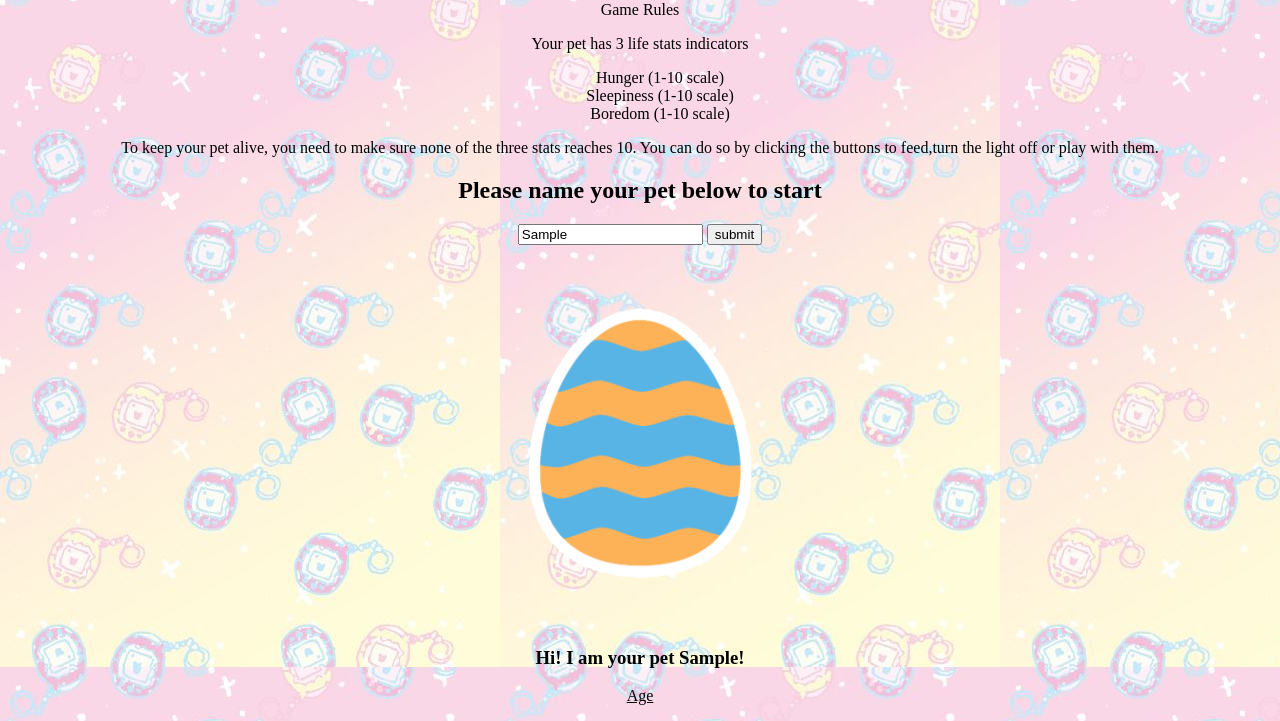
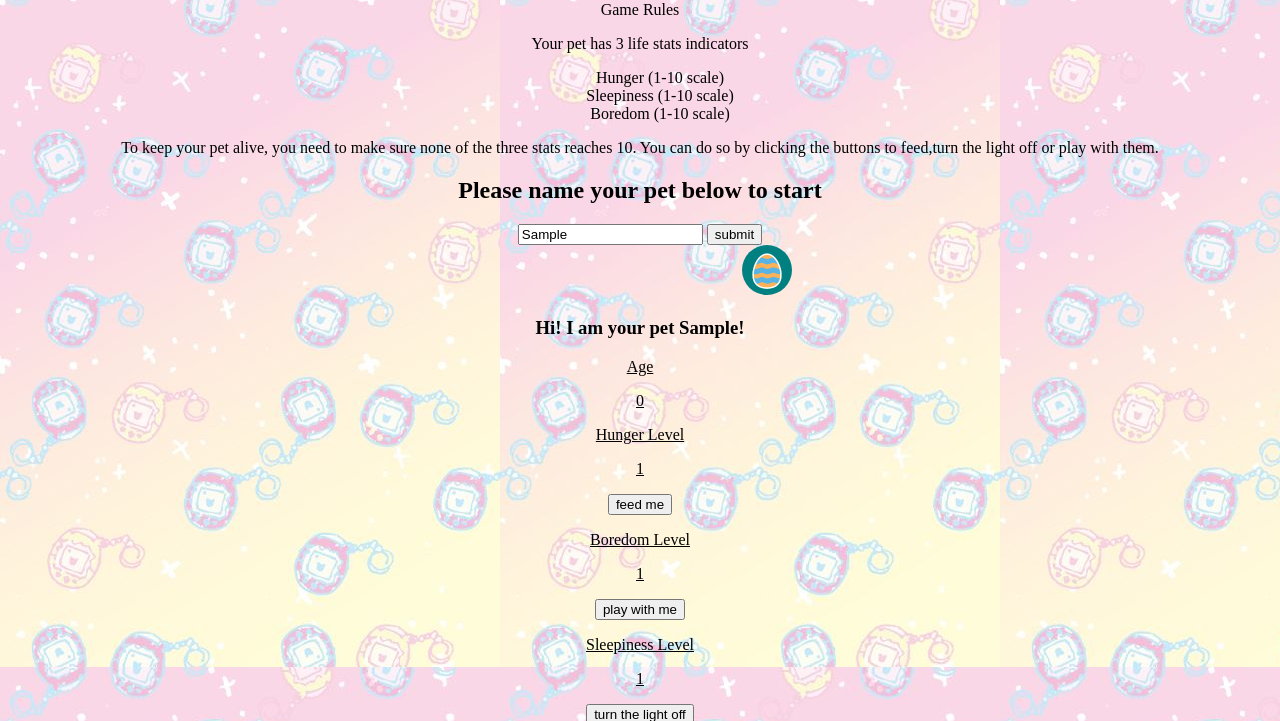
Before and after one commit to apriljsu/Tamagotchi-Mini-Project, a plain HTML site: page index.html in a window 1280 px wide. Both pictures are taken after typing "Sample" into the empty fields and a click on the button "submit". Shown: the part 79-800 px from the top of the page. Drawn offline with Linux system fonts and the light colour scheme; files whose address does not match are found by name.

Commit message:
added css keyframe and bordem function

```diff
--- a/css/style.css
+++ b/css/style.css
@@ -3,9 +3,12 @@ body {
   background-image: url("/Users/jiajiasu/Desktop/GA/HW/Tamagotchi-Mini-Project/background day.jpeg");
     }
 #egg {
-  /* position: relative; */
-  width:30%;
-  animation:mymove 3s infinite;
+  height: 50px;
+    width: 50px;
+    background: teal;
+    border-radius: 50%;
+    animation: move 3s infinite;
+    position: relative;
   }
 
 ul{
@@ -14,32 +17,18 @@ ul{
 #stats {
   text-decoration:underline;
   }
-  /* @keyframes mymove {
-    0% {
-    left: 50%;
-  }
-  25% {
-    left:0%;
+  @keyframes move {
+  0% {
+    left: 0;
   }
   50% {
-    left:50%;
-  }
-  75% {
-    left:100%;
+    left: calc(100% - 50px);
   }
   100% {
-    left:50%;
-  }
-  50% {
-    left: 100%;
-  }
-   100% {
     left: 0;
   }
-  }
-  .container{
-    outline:1px solid red;
-    position: relative;
-    width: 600px;
-    margin:0 auto;
-  } */
+}
+.container {
+width: 50%;
+margin: 0 auto;
+}
--- a/index.html
+++ b/index.html
@@ -35,8 +35,10 @@
       <input id="feed" type="button" value="feed me">
       <p class="attribute" id="boredom attribute">Boredom Level</p>
       <p class="measure" id="boredom">0</p>
+      <input id="play" type="button" value="play with me">
       <p class="attribute" id="sleepiness attribute">Sleepiness Level</p>
       <p class="measure" id="sleepiness">0</p>
+      <input id="sleep" type="button" value="turn the light off">
     </div>
     </body>
   <script type="text/javascript" src="js/app.js">
--- a/js/app.js
+++ b/js/app.js
@@ -1,4 +1,6 @@
-//1)Create an Object or Class using hunger,Sleepiness,boredom and age
+//create button variables
+
+//Create an Object or Class using hunger,Sleepiness,boredom and age
 class pet {
   constructor(name,age,hunger,boredom,sleepiness){
     this.name=name
@@ -7,9 +9,9 @@ class pet {
     this.boredom=boredom
     this.sleepiness=sleepiness
   }
-  //2) create functions for age, eat,hunger,boredom to decrement
+  //create functions for age, eat,hunger,boredom to decrement
   feed(){
-    this.hunger=this.hunger-1
+    this.hunger--
   }
   sleep(){
     this.sleepiness--
@@ -19,16 +21,16 @@ class pet {
   }
   }
 
-  //4)Instantiate your Tamagotchi (If you created a class)
+//Instantiate your Tamagotchi (If you created a class)
   const mametchi= new pet ("",0,1,1,1)
-  //add pet name
+//add pet name
   function petName(){
   petName=document.getElementById("petname").value
   document.getElementById("petdes").innerText=`Hi! I am your pet ${petName}!`
   }
-  //add age
+//add age
   function setAge(){
-  setInterval(displayAge,30000)
+  setInterval(displayAge,10000)
   function displayAge(){
     if(mametchi.hunger>=10){
     document.getElementById("age").innerText="your pet has died from starving"
@@ -38,41 +40,57 @@ class pet {
     }
   }
   document.querySelector("#submit").addEventListener("click",setAge)
-  // add Hunger
+// add Hunger display and event listener
   function setHunger(){
     setInterval(displayHunger,2000)
     function displayHunger(){
       if(mametchi.hunger>=10){
         document.getElementById("hunger").innerText="your pet has died from starving"
       }else{
-        document.getElementById("hunger").innerText=mametchi.hunger ++
+        document.getElementById("hunger").innerText=mametchi.hunger++
       }
     }
   }
   document.querySelector("#submit").addEventListener("click",setHunger)
-//add event listeners to feed button
-document.getElementById("feed").addEventListener("click",(e)=>{
+//add event listener to feed button
+  document.getElementById("feed").addEventListener("click",(e)=>{
   mametchi.feed()
   document.getElementById("hunger").innerText=mametchi.hunger
-})
+  })
+// add boredom display and event listener
+  function setBoredom(){
+    setInterval(displayBoredom,1500)
+    function displayBoredom(){
+      if(mametchi.boredom>=10){
+        document.getElementById("boredom").innerText="your pet has died from boredom"
+      }else{
+        document.getElementById("boredom").innerText=mametchi.boredom++
+      }
+    }
+  }
+  document.querySelector("#submit").addEventListener("click",setBoredom)
+//add event listener to play button
+  document.getElementById("play").addEventListener("click",(e)=>{
+    mametchi.play()
+    document.getElementById("play").innerText=mametchi.boredom
+  })
+//add sleep display and event listener
+function setSleep(){
+  setInterval(displaySleep, 2500)
+  function displaySleep(){
+    if(mametchi.sleep>=10){
+      document.getElementById("sleepiness").innerText="your pet has died from sleep deprivation"
+    }else{
+      document.getElementById("sleepiness").innerText=mametchi.sleepiness++
+    }
+  }
+}
+document.querySelector("#submit").addEventListener("click",setSleep)
+//add event listeners to sleep button
+// document.getElementById("sleep").addEventListener(click)
 
 
-  // document.getElementById("hunger").innerText=mametchi.hunger
-  // document.getElementById("boredom").innerText=mametchi.boredom
-  // document.getElementById("sleepiness").innerText=mametchi.sleepiness
-  // document.getElementById("submit").addEventListener("click",petName())
-  // Increase your pet's age every x minutes
-  //
-  // Increase your pet's Hunger, Sleepiness, and Bored metrics on an interval of your choosing.
 
-
-// Add buttons to the screen to feed your pet, turn off the lights, and play with your pet.
-//
-// Increase your pet's age every x minutes
-//
-// Increase your pet's Hunger, Sleepiness, and Bored metrics on an interval of your choosing.
-//
-// You pet should die if Hunger, Boredom, or Sleepiness hits 10.
 //
 // Morph your pet at certain ages.
 //
```
